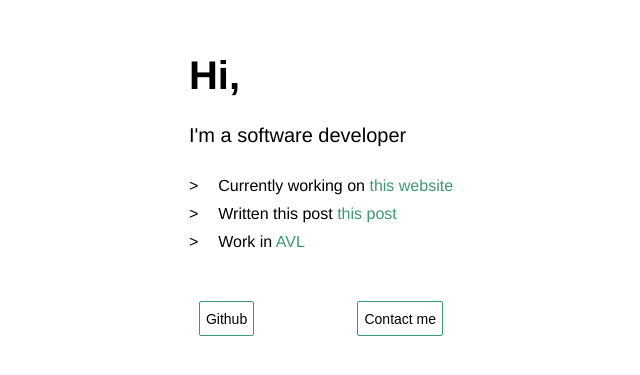
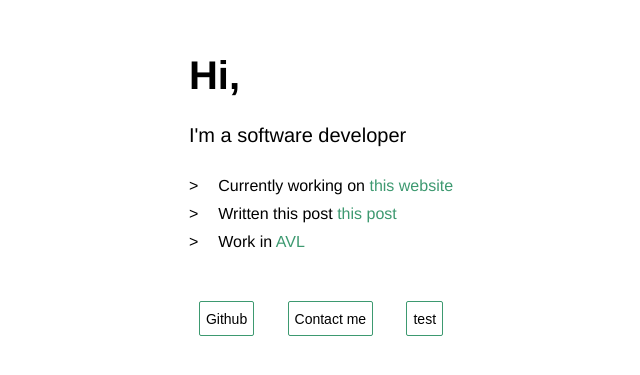
Before and after one commit to przemekBielak/bielak.me, a Vue app: page / in a window 1280 px wide. Shown: the part 235-610 px from the top of the page, without its empty margins (319-959 px from the left). Built offline with nearby package versions, Linux system fonts and the light colour scheme.

Commit message:
get github repos information

```diff
--- a/src/views/Home.vue
+++ b/src/views/Home.vue
@@ -17,6 +17,7 @@
     <div class="footer">
       <button v-on:click="goToGithub" class="footer-button">Github</button>
       <button v-on:click="mailTo" class="footer-button">Contact me</button>
+      <button v-on:click="test" class="footer-button">test</button>
     </div>
   </div>
 </template>
@@ -44,7 +45,17 @@ export default {
     },
     mailTo: function() {
       location.href= "mailto:przemyslaw.bielak@protonmail.com";
-    }
+    },
+    test: function() {
+      var xmlHttp = new XMLHttpRequest();
+      xmlHttp.onreadystatechange = function() {
+        if (xmlHttp.readyState == 4 && xmlHttp.status == 200) {
+          console.log(xmlHttp.responseText);
+        }
+      }
+      xmlHttp.open("GET", "https://api.github.com/users/przemekBielak/repos", true); // true for asynchronous
+      xmlHttp.send(null);
+    },
   }
 }
 </script>
```
